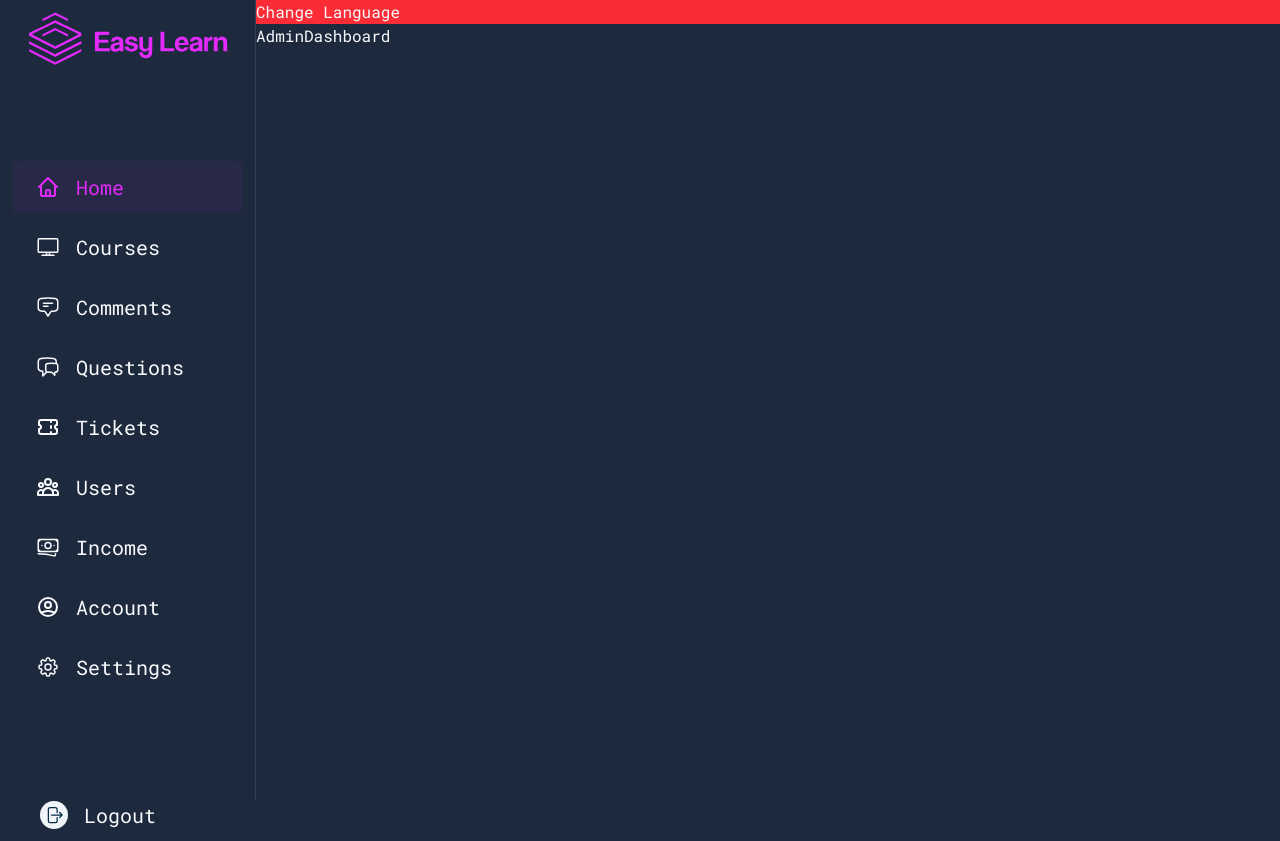
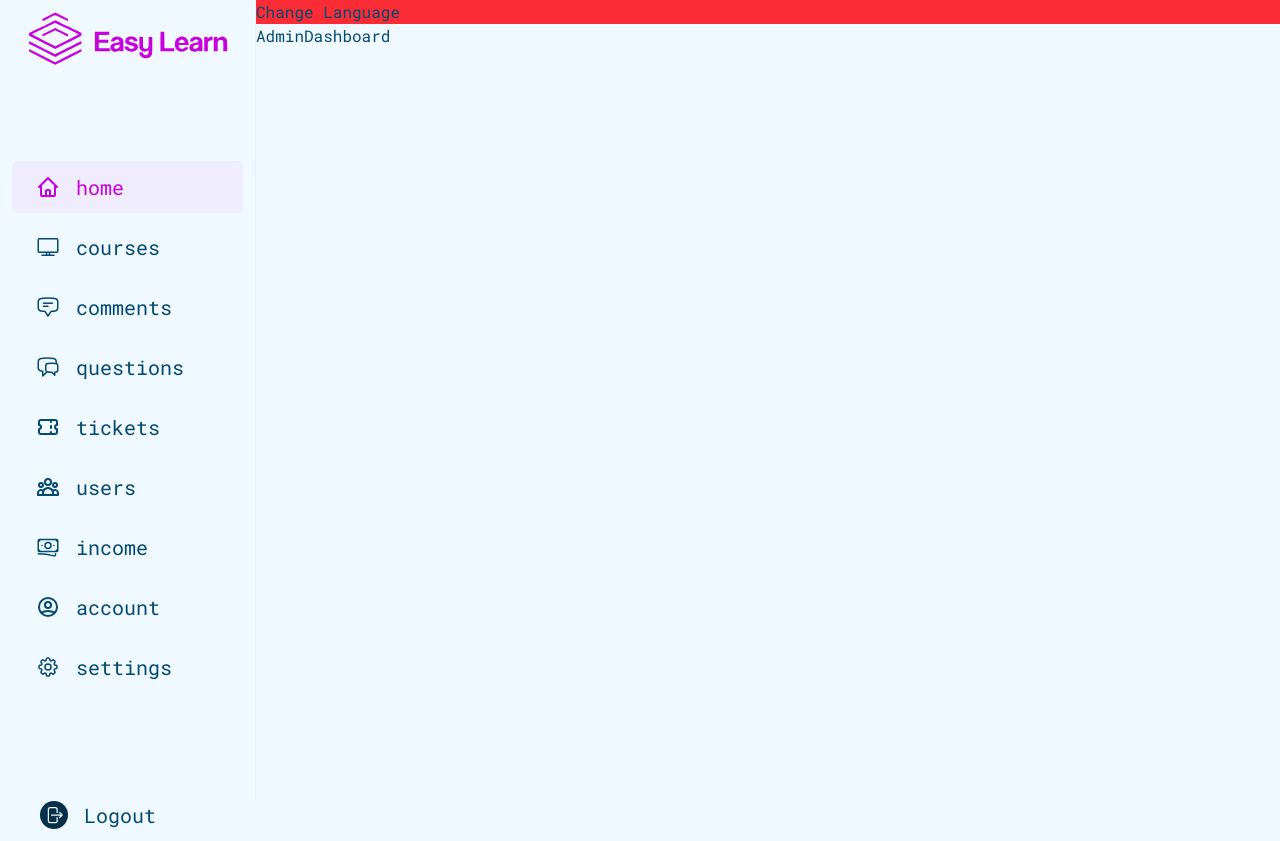
Before and after one commit to nomaan-07/easylearn-react, a React (Vite) app: page /admin in a window 1280 px wide. Built offline with nearby package versions, Linux system fonts and the light colour scheme.

Commit message:
refactor: Optimize language change

```diff
--- a/index.html
+++ b/index.html
@@ -1,5 +1,5 @@
 <!doctype html>
-<html lang="en" dir="ltr" class="dark">
+<html lang="en" dir="ltr">
   <head>
     <meta charset="UTF-8" />
     <link rel="icon" type="image/png" href="/favicons/fuchsia-favicon.png" />
--- a/src/constants/sidebarMenus.jsx
+++ b/src/constants/sidebarMenus.jsx
@@ -4,6 +4,7 @@ import {
   HiOutlineUserCircle,
   HiOutlineUserGroup,
 } from "react-icons/hi";
+
 import {
   HiOutlineBanknotes,
   HiOutlineChatBubbleBottomCenterText,
@@ -15,64 +16,55 @@ import {
 export const adminMenu = [
   {
     id: 1,
-    faTitle: "خانه",
-    enTitle: "Home",
+    title: "home",
     path: "/admin",
     icon: <HiOutlineHome />,
   },
   {
     id: 2,
-    faTitle: "دوره ها",
-    enTitle: "Courses",
+    title: "courses",
     path: "/admin/courses",
     icon: <HiOutlineTv />,
   },
   {
     id: 3,
-    faTitle: "کامنت ها",
-    enTitle: "Comments",
+    title: "comments",
     path: "/admin/comments",
     icon: <HiOutlineChatBubbleBottomCenterText />,
   },
   {
     id: 4,
-    faTitle: "پرسش ها",
-    enTitle: "Questions",
+    title: "questions",
     path: "/admin/questions",
     icon: <HiOutlineChatBubbleLeftRight />,
   },
   {
     id: 5,
-    faTitle: "تیکت ها",
-    enTitle: "Tickets",
+    title: "tickets",
     path: "/admin/tickets",
     icon: <HiOutlineTicket />,
   },
   {
     id: 6,
-    faTitle: "کاربران",
-    enTitle: "Users",
+    title: "users",
     path: "/admin/users",
     icon: <HiOutlineUserGroup />,
   },
   {
     id: 7,
-    faTitle: "درآمد",
-    enTitle: "Income",
+    title: "income",
     path: "/admin/income",
     icon: <HiOutlineBanknotes />,
   },
   {
     id: 8,
-    faTitle: "حساب کاربری",
-    enTitle: "Account",
+    title: "account",
     path: "/admin/account",
     icon: <HiOutlineUserCircle />,
   },
   {
     id: 9,
-    faTitle: "تنظیمات",
-    enTitle: "Settings",
+    title: "settings",
     path: "/admin/settings",
     icon: <HiOutlineCog8Tooth />,
   },
--- /dev/null
+++ b/src/constants/translations.js
@@ -0,0 +1,39 @@
+export const translations = {
+  en: {
+    common: {
+      changeLanguage: "Change Language",
+      logout: "Logout",
+    },
+
+    sidebarNav: {
+      home: "home",
+      courses: "courses",
+      comments: "comments",
+      questions: "questions",
+      tickets: "tickets",
+      users: "users",
+      income: "income",
+      account: "account",
+      settings: "settings",
+    },
+  },
+
+  fa: {
+    common: {
+      changeLanguage: "تغییر زبان",
+      logout: "خروج",
+    },
+
+    sidebarNav: {
+      home: "خانه",
+      courses: "دوره ها",
+      comments: "کامنت ها",
+      questions: "سوالات",
+      tickets: "تیکت ها",
+      users: "کاربران",
+      income: "درآمد",
+      account: "اکانت",
+      settings: "تنظیمات",
+    },
+  },
+};
--- a/src/contexts/LanguageContext.jsx
+++ b/src/contexts/LanguageContext.jsx
@@ -1,4 +1,4 @@
-import { createContext, useEffect, useState } from "react";
+import { createContext, useEffect, useMemo, useState } from "react";
 
 const LanguageContext = createContext();
 
@@ -17,8 +17,9 @@ function LanguageProvider({ children }) {
     setLanguage((lang) => (lang === "fa" ? "en" : "fa"));
   }
 
+  const values = useMemo(() => ({ language, changeLanguage }), [language]);
   return (
-    <LanguageContext.Provider value={{ language, changeLanguage }}>
+    <LanguageContext.Provider value={values}>
       {children}
     </LanguageContext.Provider>
   );
--- a/src/hooks/useLanguage.jsx
+++ b/src/hooks/useLanguage.jsx
@@ -2,11 +2,9 @@ import { useContext } from "react";
 
 import { LanguageContext } from "../contexts/LanguageContext";
 
-function useLanguage() {
+export function useLanguage() {
   const context = useContext(LanguageContext);
   if (context === undefined)
     throw new Error("LanguageContext was used outside of LanguageProvider");
   return context;
 }
-
-export { useLanguage };
--- /dev/null
+++ b/src/hooks/useTranslation.jsx
@@ -0,0 +1,11 @@
+import { translations } from "../constants/translations";
+import { useLanguage } from "./useLanguage";
+
+export function useTranslation() {
+  const { language } = useLanguage();
+
+  return (key) => {
+    const keys = key.split(".");
+    return keys.reduce((obj, key) => obj?.[key], translations[language]) || key;
+  };
+}
--- a/src/ui/admin-user/PanelHeader.jsx
+++ b/src/ui/admin-user/PanelHeader.jsx
@@ -1,12 +1,15 @@
 import { useLanguage } from "../../hooks/useLanguage";
+import { useTranslation } from "../../hooks/useTranslation";
 
 function PanelHeader() {
-  const { language, changeLanguage } = useLanguage();
+  const { changeLanguage } = useLanguage();
+
+  const translate = useTranslation();
 
   return (
     <header className="col-start-2 row-start-1 bg-red-500">
       <button onClick={changeLanguage}>
-        {language === "fa" ? "تغییر زبان" : "Change Language"}
+        {translate("common.changeLanguage")}
       </button>
     </header>
   );
--- a/src/ui/admin-user/sidebar/Logout.jsx
+++ b/src/ui/admin-user/sidebar/Logout.jsx
@@ -1,15 +1,15 @@
 import { HiOutlineArrowRightOnRectangle } from "react-icons/hi2";
-import { useLanguage } from "../../../hooks/useLanguage";
+import { useTranslation } from "../../../hooks/useTranslation";
 
 function Logout() {
-  const { language } = useLanguage();
+  const translate = useTranslation();
 
   return (
     <div className="pt-auto hover:bg-theme/5 hover:text-theme flex items-center gap-4 rounded-md px-7 py-3 text-xl transition-colors md:cursor-pointer">
       <div className="flex items-center justify-center rounded-full bg-sky-950 p-1 text-sky-50 dark:bg-slate-100 dark:text-sky-950">
         <HiOutlineArrowRightOnRectangle className="size-5" />
       </div>
-      <button>{language === "fa" ? "خروج" : "Logout"}</button>
+      <button>{translate("common.logout")}</button>
     </div>
   );
 }
--- a/src/ui/admin-user/sidebar/SidebarNavItem.jsx
+++ b/src/ui/admin-user/sidebar/SidebarNavItem.jsx
@@ -1,11 +1,11 @@
-import { useLanguage } from "../../../hooks/useLanguage";
 import { Link, NavLink } from "react-router-dom";
+import { useTranslation } from "../../../hooks/useTranslation";
 
 function SidebarNavItem({ item }) {
-  const { language } = useLanguage();
+  const translate = useTranslation();
 
   const Icon = item.icon.type;
-  const title = language === "fa" ? item.faTitle : item.enTitle;
+  const title = translate(`sidebarNav.${item.title}`);
 
   return (
     <li className="sidebar-nav-item">
```
